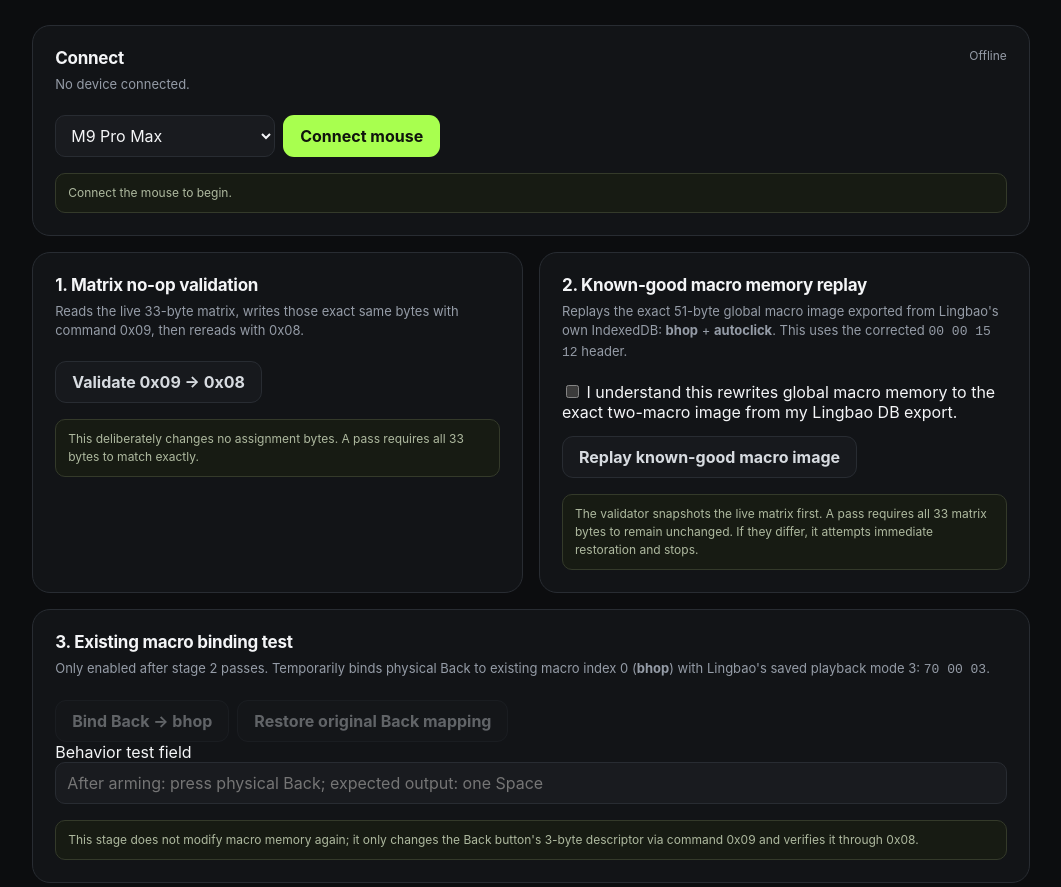
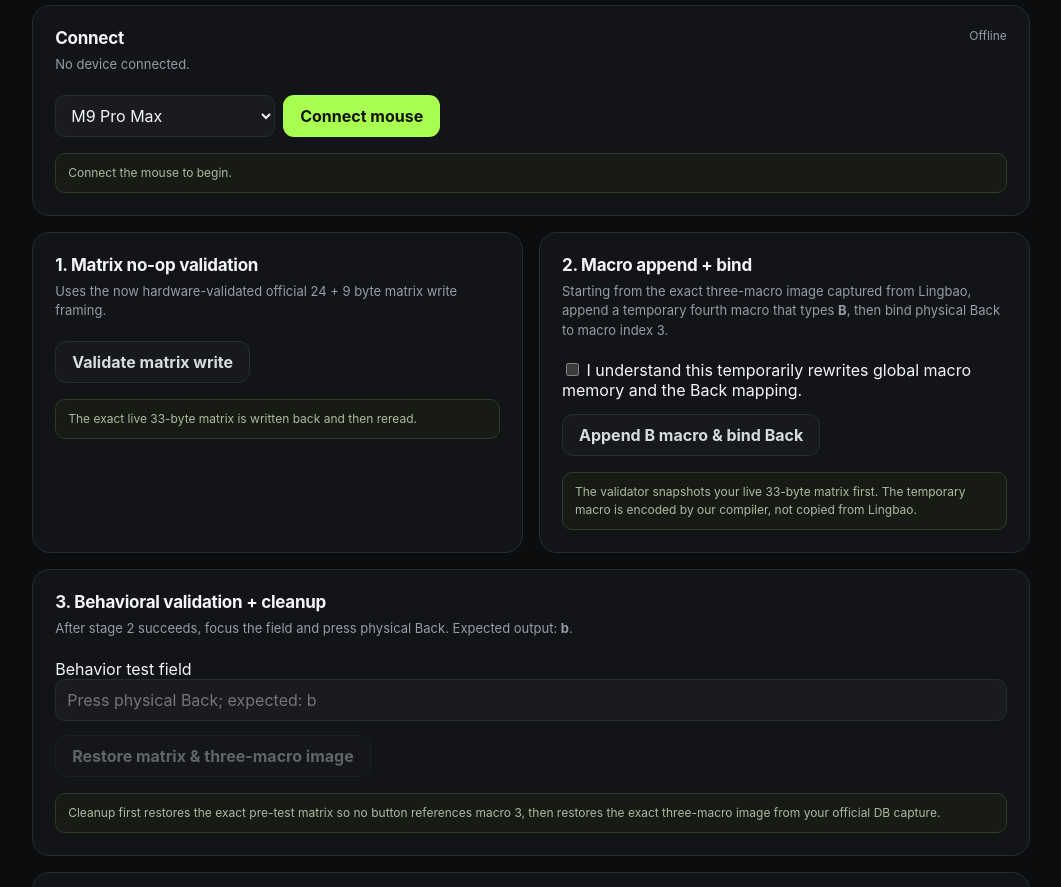
Before and after one commit to 2slimed/lingbao-m9pro-max-hub, a website built with webpack: page validate.html in a window 1280 px wide. Shown: the part 145-1032 px from the top of the page, without its empty margins (109-1170 px from the left). Built offline with nearby package versions, Linux system fonts and the light colour scheme.

Commit message:
Update validator for captured macro append test

```diff
--- a/validate.html
+++ b/validate.html
@@ -9,7 +9,7 @@
 </head>
 <body>
   <main class="content" style="max-width:1100px;margin:0 auto">
-    <div class="content-heading"><div><div class="eyebrow">Developer tool</div><h1>M9 hardware validator</h1><p>Validate matrix writes, corrected command-0x15 macro replay, and macro-to-button binding in separate stages.</p></div><a class="button secondary" href="./">Back to configurator</a></div>
+    <div class="content-heading"><div><div class="eyebrow">Developer tool</div><h1>M9 hardware validator</h1><p>Validate the captured matrix and macro protocols against a real mouse.</p></div><a class="button secondary" href="./">Back to configurator</a></div>
 
     <div class="grid two">
       <article class="card span-2">
@@ -22,26 +22,25 @@
       </article>
 
       <article class="card">
-        <div class="card-head"><div><h2>1. Matrix no-op validation</h2><p>Reads the live 33-byte matrix, writes those exact same bytes with command 0x09, then rereads with 0x08.</p></div></div>
-        <button id="validate" class="button secondary">Validate 0x09 → 0x08</button>
-        <div class="inline-note">This deliberately changes no assignment bytes. A pass requires all 33 bytes to match exactly.</div>
+        <div class="card-head"><div><h2>1. Matrix no-op validation</h2><p>Uses the now hardware-validated official 24 + 9 byte matrix write framing.</p></div></div>
+        <button id="validate" class="button secondary">Validate matrix write</button>
+        <div class="inline-note">The exact live 33-byte matrix is written back and then reread.</div>
       </article>
 
       <article class="card">
-        <div class="card-head"><div><h2>2. Known-good macro memory replay</h2><p>Replays the exact 51-byte global macro image exported from Lingbao's own IndexedDB: <strong>bhop</strong> + <strong>autoclick</strong>. This uses the corrected <code>00 00 15 12</code> header.</p></div></div>
-        <label class="danger-check"><input id="macroAck" type="checkbox" /> I understand this rewrites global macro memory to the exact two-macro image from my Lingbao DB export.</label>
-        <button id="replayMacros" class="button secondary" style="margin-top:14px">Replay known-good macro image</button>
-        <div class="inline-note">The validator snapshots the live matrix first. A pass requires all 33 matrix bytes to remain unchanged. If they differ, it attempts immediate restoration and stops.</div>
+        <div class="card-head"><div><h2>2. Macro append + bind</h2><p>Starting from the exact three-macro image captured from Lingbao, append a temporary fourth macro that types <strong>B</strong>, then bind physical Back to macro index 3.</p></div></div>
+        <label class="danger-check"><input id="macroAck" type="checkbox" /> I understand this temporarily rewrites global macro memory and the Back mapping.</label>
+        <button id="runMacroTest" class="button secondary" style="margin-top:14px">Append B macro & bind Back</button>
+        <div class="inline-note">The validator snapshots your live 33-byte matrix first. The temporary macro is encoded by our compiler, not copied from Lingbao.</div>
       </article>
 
       <article class="card span-2">
-        <div class="card-head"><div><h2>3. Existing macro binding test</h2><p>Only enabled after stage 2 passes. Temporarily binds physical Back to existing macro index 0 (<strong>bhop</strong>) with Lingbao's saved playback mode 3: <code>70 00 03</code>.</p></div></div>
-        <div class="save-actions">
-          <button id="bindExisting" class="button secondary" disabled>Bind Back → bhop</button>
-          <button id="restoreBinding" class="button secondary" disabled>Restore original Back mapping</button>
+        <div class="card-head"><div><h2>3. Behavioral validation + cleanup</h2><p>After stage 2 succeeds, focus the field and press physical Back. Expected output: <strong>b</strong>.</p></div></div>
+        <label class="macro-capture-label">Behavior test field<input id="capture" class="text-input" placeholder="Press physical Back; expected: b" /></label>
+        <div class="save-actions" style="margin-top:14px">
+          <button id="cleanupMacroTest" class="button secondary" disabled>Restore matrix & three-macro image</button>
         </div>
-        <label class="macro-capture-label" style="margin-top:14px">Behavior test field<input id="capture" class="text-input" placeholder="After arming: press physical Back; expected output: one Space" /></label>
-        <div class="inline-note">This stage does not modify macro memory again; it only changes the Back button's 3-byte descriptor via command 0x09 and verifies it through 0x08.</div>
+        <div class="inline-note">Cleanup first restores the exact pre-test matrix so no button references macro 3, then restores the exact three-macro image from your official DB capture.</div>
       </article>
 
       <article class="card span-2">
@@ -50,7 +49,7 @@
       </article>
 
       <article class="card span-2">
-        <div class="card-head"><div><h2>Validation log</h2><p>Protocol acknowledgements and read-back checks.</p></div></div>
+        <div class="card-head"><div><h2>Validation log</h2><p>Protocol operations and read-back checks.</p></div></div>
         <pre id="log" class="log-view"></pre>
       </article>
     </div>
```
